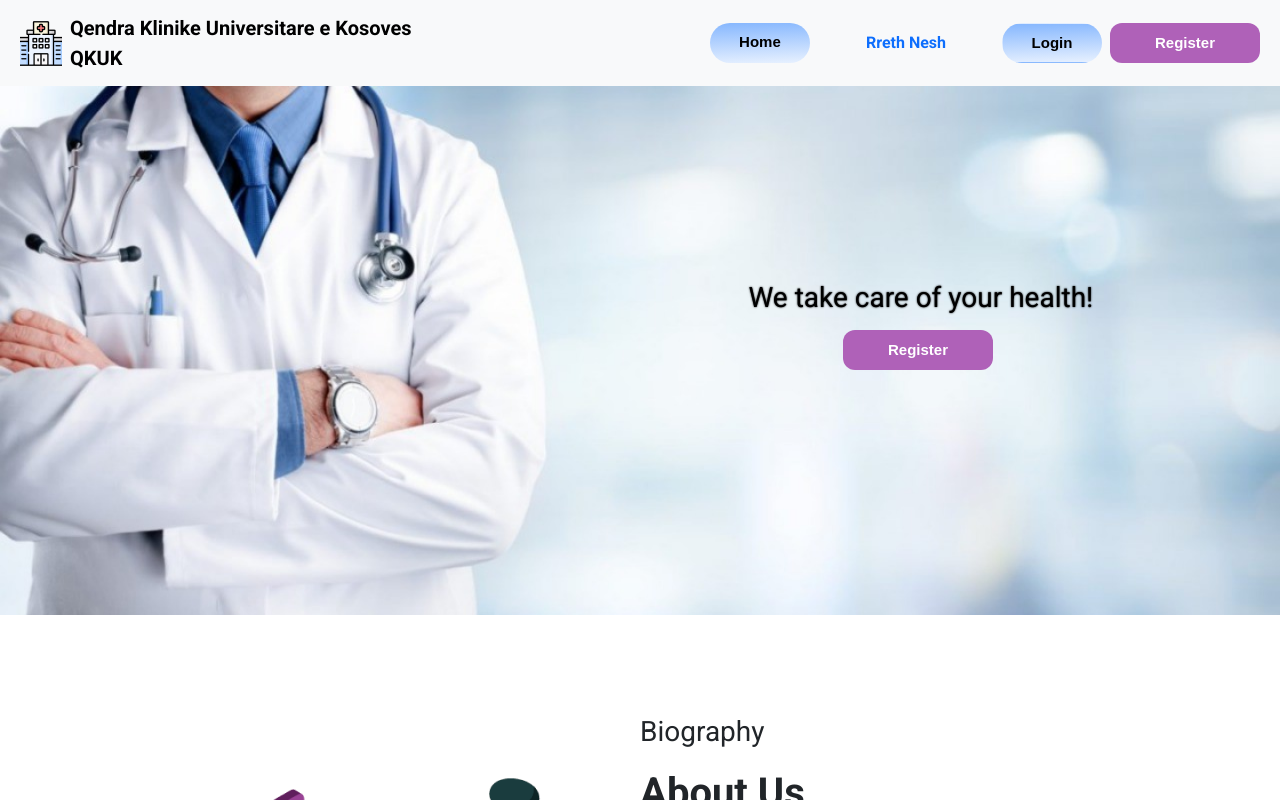
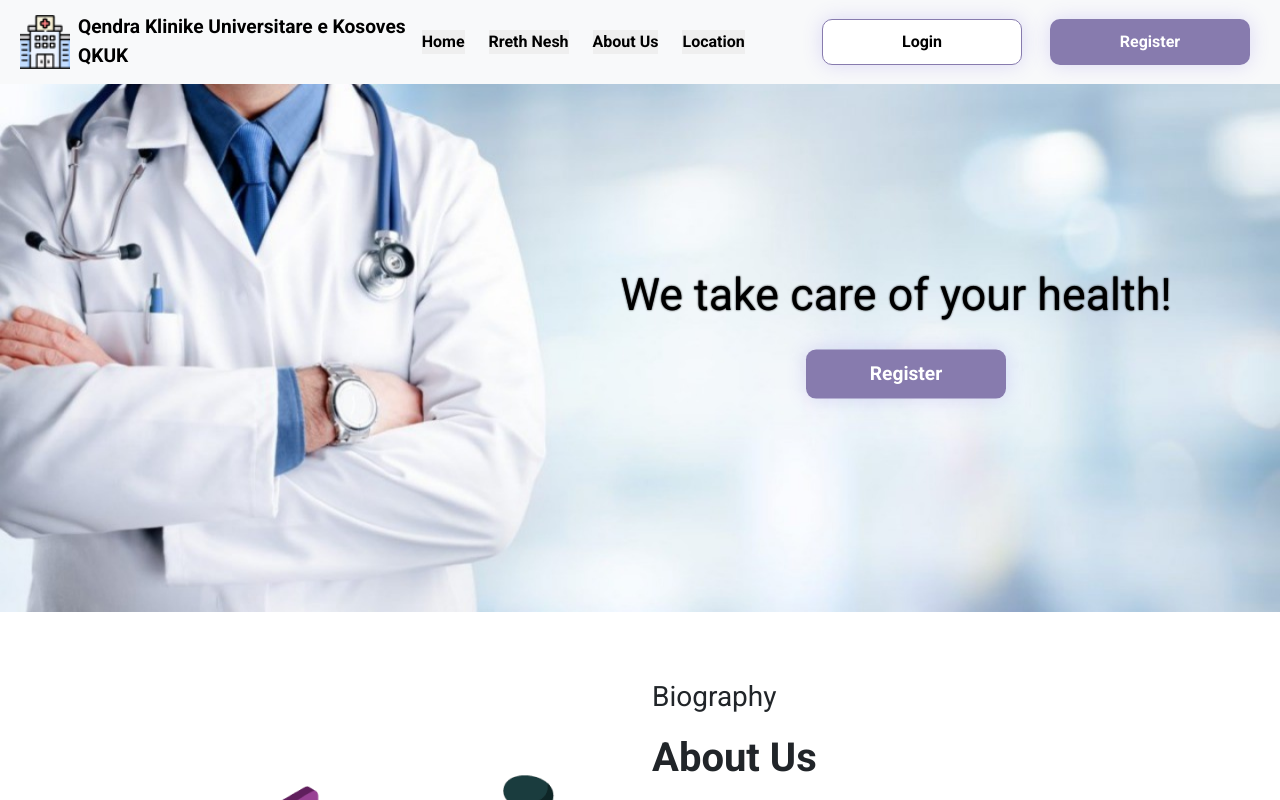
Before and after one commit to Juba1r/Medical-website-by-React-Bootstrap, a React (Vite) app in the folder @latest/: page / in a window 1280 px wide. Shown: the top 800 px of the page. Built offline with nearby package versions, Linux system fonts and the light colour scheme.

Commit message:
buttons fixed

```diff
--- a/@latest/src/components/DiseaseCards/diseaseCards.jsx
+++ b/@latest/src/components/DiseaseCards/diseaseCards.jsx
@@ -1,5 +1,5 @@
 import "./diseaseCards.css";
-import { Container, Row, Col, Card} from "react-bootstrap";
+import { Container, Row, Col, Card } from "react-bootstrap";
 import "bootstrap/dist/css/bootstrap.min.css";
 import disimg from "../../assets/diseasecardimg.png";
 
@@ -47,8 +47,8 @@ const DiseaseCards = () => {
                 <Card.Body className="text-center">
                   <Card.Title className="fw-bold">{disease.title}</Card.Title>
                   <Card.Text>{disease.description}</Card.Text>
-                  <button className="btn-reg fw-bold rounded-pill px-4">
-                    Read more
+                  <button className="button-U fw-bold rounded-pill px-4">
+                    Read more <i className="bi bi-arrow-right"></i>
                   </button>
                 </Card.Body>
               </Card>
--- a/@latest/src/components/Home/home.css
+++ b/@latest/src/components/Home/home.css
@@ -2,21 +2,100 @@
   position: relative;
   text-align: center;
   color: #000;
+  max-width: 100%;
+  height: auto;
 }
 
 .title {
   position: absolute;
   top: 40%;
-  left: 45%;
-  transform: translate(50%, -50%);
+  left: 70%;
+  transform: translate(-50%, -50%);
   text-shadow: 0 0 2px #000;
+  font-size: 3.5vw;
+  white-space: nowrap;
 }
 
-
+/* Title Button Styling */
 .title-btn {
   position: absolute;
   font-weight: 700;
-  top: 50%;
-  left: 60%;
-  transform: translate(50%, -50%);
+  top: 55%;
+  left: 70%;
+  transform: translate(-50%, -50%);
+  padding: 10px 20px;
+  font-size: 1.5vw;
 }
+
+/* Media Queries for responsiveness */
+
+/* Adjust for medium screens (tablets, landscape) */
+@media (max-width: 992px) {
+  .title {
+    font-size: 3vw; /* Adjust title font size for medium screens */
+    top: 35%;
+    left: 50%;
+  }
+
+  .title-btn {
+    font-size: 2.5vw; /* Adjust button font size */
+    top: 55%;
+    left: 50%;
+  }
+}
+
+/* Adjust for small screens (mobile) */
+@media (max-width: 768px) {
+  .title {
+    font-size: 4vw; /* Larger title for small screens */
+    top: 30%;
+    left: 50%;
+  }
+
+  .title-btn {
+    font-size: 3vw;
+    top: 60%;
+    left: 50%;
+  }
+}
+
+/* Extra small screens (very small mobile devices) */
+@media (max-width: 576px) {
+  .title {
+    font-size: 4vw;
+    top: 30%;
+    left: 70%;
+  }
+
+  .title-btn {
+    font-size: 4vw;
+    top: 65%;
+    left: 50%;
+  }
+}
+
+/* Home Button CSS */
+
+.btn-grad:hover {
+  background-image: linear-gradient(
+    to top,
+    #ffff 0%,
+    #2d6f81 51%,
+    #0dcaf0 100%
+  );
+  padding: 10px 10px;
+  text-align: center;
+  text-transform: uppercase;
+  transition: 0.5s;
+  background-size: 200% auto;
+  color: white;
+  box-shadow: 0 0 20px #eee;
+  border-radius: 10px;
+  display: block;
+}
+
+.btn-grad {
+  background-position: right center;
+  color: #000000;
+  text-decoration: none;
+}
--- a/@latest/src/components/Home/home.jsx
+++ b/@latest/src/components/Home/home.jsx
@@ -12,35 +12,40 @@ const home = () => {
       <div className="container-fluid p-0">
         <div className="image">
           <img src={heroimg1} width="100%" alt="" />
-          <h2 className="title fw-normal">We take care of your health!</h2>
-          <button className="btn-reg title-btn">Register</button>
+          <h2 className="title fw-normal ">We take care of your health!</h2>
+          <button className="reg button-U title-btn">Register</button>
         </div>
       </div>
-      <div className="container mt-5 d-flex justify-content-center ">
-        <div className="col">
-          <img src={heroimg2} alt="" />
+      <div className="container mt-5">
+        <div className="row align-items-center">
+          {/* Image Column */}
+          <div className="col-12 col-md-6 mb-4 mb-md-0 text-center">
+            <img src={heroimg2} alt="" className="img-fluid" />
           </div>
-        <div className="col mt-5">
+
+          {/* Text Column */}
+          <div className="col-12 col-md-6">
             <p className="fs-3">Biography</p>
             <h3 className="mt-3 fw-bolder fs-1">About Us</h3>
             <br />
             <div className="fs-5">
               <p>
                 Lorem ipsum dolor sit amet consectetur adipisicing elit. Eaque
-              mollitia, soluta laborum deserunt rerum nam labore dolor odit, ad,
-              magni accusantium beatae aut aliquid? Quisquam non tempora quos?
-              Dicta, non?
+                mollitia, soluta laborum deserunt rerum nam labore dolor odit,
+                ad, magni accusantium beatae aut aliquid? Quisquam non tempora
+                quos? Dicta, non?
               </p>
-
               <p>
                 Lorem ipsum dolor sit amet consectetur adipisicing elit. Fugiat,
-              nostrum. Lorem ipsum dolor sit amet consectetur adipisicing elit.
-              Perferendis, maxime!
+                nostrum. Lorem ipsum dolor sit amet consectetur adipisicing
+                elit. Perferendis, maxime!
               </p>
-            <button className="btn-reg mt-4 fw-bolder">Read More</button>
+              <button className="reg button-U mt-4 fw-bolder">Read More</button>
             </div>
           </div>
         </div>
+      </div>
+
       <DiseaseCards />
       <ContactForm />
     </>
--- a/@latest/src/components/Navbar/navbar.css
+++ b/@latest/src/components/Navbar/navbar.css
@@ -1,109 +1,85 @@
-/* Normal button */
+/* Button CSS */
 
-.btn {
-  position: relative;
-  display: inline-block;
-  width: 100px;
-  height: 40px;
-  text-align: center;
-
-  color: #000;
-  font-size: 15px;
-  text-decoration: none;
-  font-family: sans-serif;
-  box-sizing: border-box;
-  background: linear-gradient(178deg, #86b7fe, #fff);
-  background-size: 400%;
-  border-radius: 30px;
-  z-index: 1;
+.button-U {
+  cursor: pointer;
+  border: 0;
+  border-radius: 10px;
+  font-weight: 600;
+  margin: 0 10px;
+  width: 200px;
+  padding: 10px 0;
+  box-shadow: 0 0 20px rgba(104, 85, 224, 0.2);
+  transition: 0.4s;
 }
 
-.btn:hover {
-  animation: animate 8s linear infinite;
+.reg {
+  color: white;
+  background-color: #877bae;
+
 }
 
-@keyframes animate {
-  0% {
-    background-position: 0%;
+.log {
+  color: #000;
+  background-color: rgba(255, 255, 255, 1);
+  border: 1px solid #877bae;
+
+}
+
+.button-U:hover {
+  color: white;
+  /* width:; */
+  box-shadow: 0 0 20px #877bae;
+  background-color: #877bae;
+}
+/* navbar.css */
+
+.logo {
+  width: 50px; /* Adjust logo size for smaller screens */
+  height: auto;
+}
+
+.brand-name {
+  font-size: 1rem; /* Adjust brand name size for responsiveness */
+  text-align: left;
+}
+
+.navbar-nav {
+  flex-direction: column;
+}
+
+@media (min-width: 768px) {
+  .navbar-nav {
+    flex-direction: row;
   }
-  100% {
-    background-position: 400%;
+
+  .brand-name {
+    font-size: 1.2rem;
+  }
+
+  .login-btn,
+  .register-btn {
+    padding: 0.5rem 1rem;
+    font-size: 1rem;
   }
 }
 
-.btn:before {
-  content: "";
-  position: absolute;
-  top: -5px;
-  right: -5px;
-  bottom: -5px;
-  left: -5px;
-  z-index: -1;
-  background: linear-gradient(90deg, #03a9f4, #f441a5, #ffeb3b, #03a9f4);
-  background-size: 400%;
-  border-radius: 40px;
-  opacity: 0;
-  transition: 0.5s;
-}
+@media (max-width: 767px) {
+  .brand-name {
+    font-size: 0.9rem;
+    line-height: 1.2;
+  }
 
-.btn:hover:before {
-  filter: blur(20px);
-  opacity: 1;
-  animation: animate 8s linear infinite;
-}
+  .login-btn,
+  .register-btn {
+    font-size: 0.8rem;
+    padding: 0.4rem 0.8rem;
+  }
 
-/* Registration button */
+  .navbar-collapse {
+    text-align: center;
+  }
 
-.btn-reg {
-  position: relative;
-  border: none;
-  display: inline-block;
-  width: 150px;
-  height: 40px;
-  text-align: center;
-
-  color: white;
-  font-size: 15px;
-  text-decoration: none;
-  font-family: sans-serif;
-  box-sizing: border-box;
-  background: linear-gradient(178deg, #af61b8, #af61b8);
-  background-size: 400%;
-  border-radius: 12px;
-  z-index: 1;
-}
-
-.btn-reg:hover {
-  animation: animate 8s linear infinite;
-}
-
-@keyframes animate {
-  0% {
-    background-position: 0%;
-  }
-  100% {
-    background-position: 400%;
+  .nav-link {
+    margin-bottom: 10px;
   }
 }
-
-.btn-reg:before {
-  content: "";
-  position: absolute;
-  border: none;
-  top: -5px;
-  right: -5px;
-  bottom: -5px;
-  left: -5px;
-  z-index: -1;
-  background: linear-gradient(90deg, #03a9f4, #f441a5, #ffeb3b, #03a9f4);
-  background-size: 400%;
-  border-radius: 40px;
-  opacity: 0;
-  transition: 0.5s;
-}
-
-.btn-reg:hover:before {
-  filter: blur(20px);
-  opacity: 1;
-  animation: animate 8s linear infinite;
-}
--- a/@latest/src/components/Navbar/navbar.jsx
+++ b/@latest/src/components/Navbar/navbar.jsx
@@ -5,17 +5,13 @@ import "./navbar.css";
 
 const CustomNavbar = () => {
   return (
-    <Navbar
-      bg="light"
-      expand="lg"
-      className="d-flex justify-content-betweeen px-2"
-    >
+    <Navbar bg="light" expand="lg" className="px-2">
       <Container fluid>
         {/* Logo and Name */}
         <Navbar.Brand href="#">
           <div className="d-flex align-items-center">
-            <img src={logo} alt="Logo" className="me-2" />
-            <div>
+            <img src={logo} alt="Logo" className="me-2 logo" />
+            <div className="brand-name">
               <strong>
                 Qendra Klinike Universitare e Kosoves
                 <br />
@@ -29,21 +25,26 @@ const CustomNavbar = () => {
         <Navbar.Toggle aria-controls="navbarNav" />
 
         {/* Links and buttons */}
-        <Navbar.Collapse
-          id="navbarNav"
-          className="d-flex justify-content-end gap-5"
-        >
-          <Nav className="gap-5">
-            <Nav.Link href="#" className="btn fw-bold">
+        <Navbar.Collapse id="navbarNav" className="justify-content-end">
+          <Nav className="me-auto gap-4">
+            <button href="#" className="btn-grad border-0 fw-bold">
               Home
-            </Nav.Link>
-            <Nav.Link href="#" className="text-primary fw-bold">
+            </button>
+            <button href="#" className="btn-grad border-0 fw-bold">
               Rreth Nesh
-            </Nav.Link>
+            </button>
+            <button href="#" className="btn-grad border-0 fw-bold">
+              About Us
+            </button>
+            <button href="#" className="btn-grad border-0 fw-bold">
+              Location
+            </button>
           </Nav>
           <div className="d-flex gap-2">
-            <button className="btn fw-bold">Login</button>
-            <button className="btn-reg fw-bold">Register</button>
+            <button className="log button-U fw-bold">Login</button>
+            <button className="reg button-U fw-bold register-btn">
+              Register
+            </button>
           </div>
         </Navbar.Collapse>
       </Container>
```
Also changed, not shown: @latest/src/components/Footer/footer.jsx (+7 -7 lines). Lines whose indentation alone changed are shown as unchanged.
